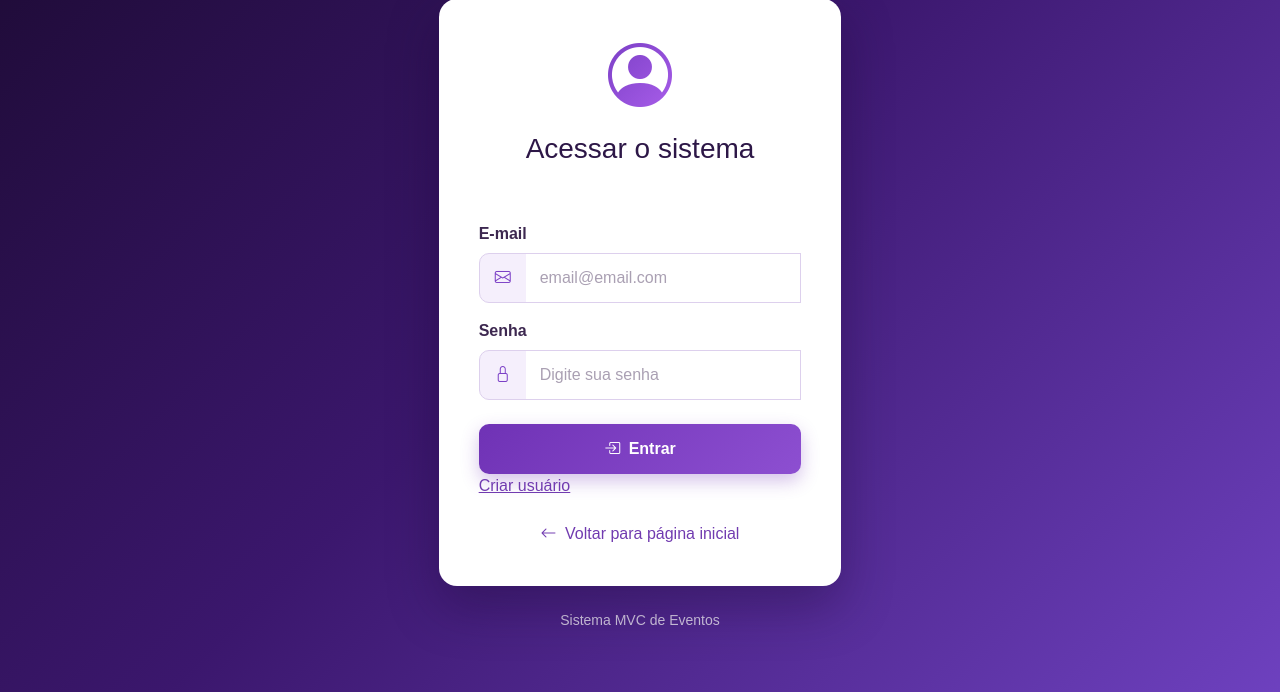
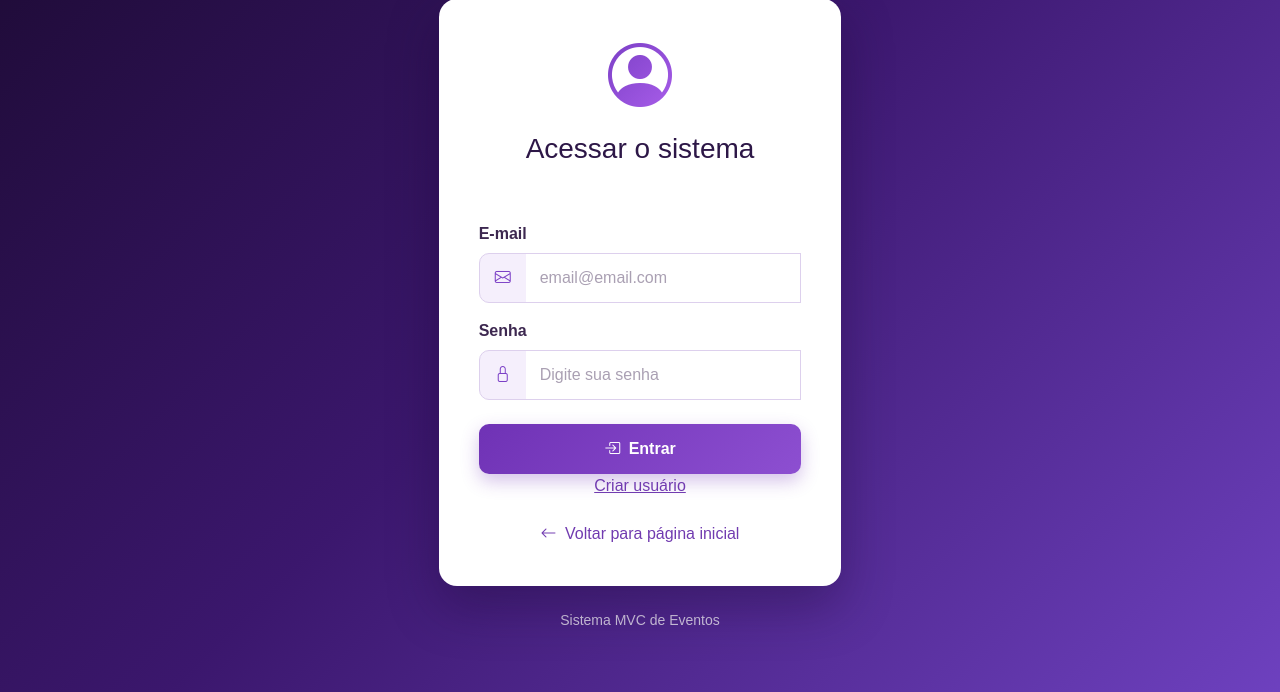
Before and after one commit to furtadodevs/Projeto-final, a PHP site: page /projetos-michelle/views/login.php in a window 1280 px wide. Shown: the part 77-769 px from the top of the page. Run offline with PHP 8.4, Linux system fonts and the light colour scheme.

Commit message:
Atualizar

```diff
--- a/assets/css/login.css
+++ b/assets/css/login.css
@@ -180,12 +180,13 @@ h1 {
    LINKS
    ================================ */
 
-a {
-  color: #713bb0;
-  font-weight: 500;
-
-  transition: color 0.2s ease;
-}
+   a {
+    display: block;
+    text-align: center;
+    color: #713bb0;
+    font-weight: 500;
+    transition: color 0.2s ease;
+  }
 
 a:hover {
   color: #4e2184;
```
